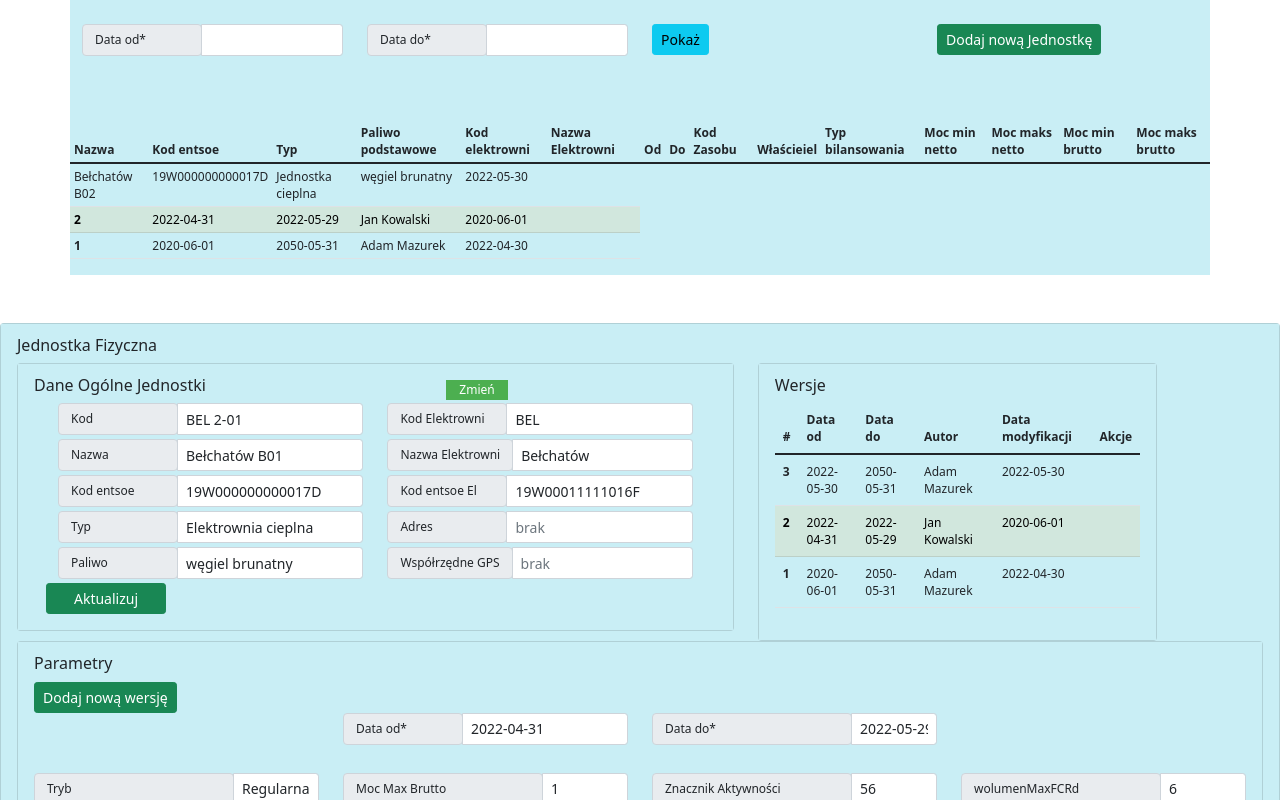
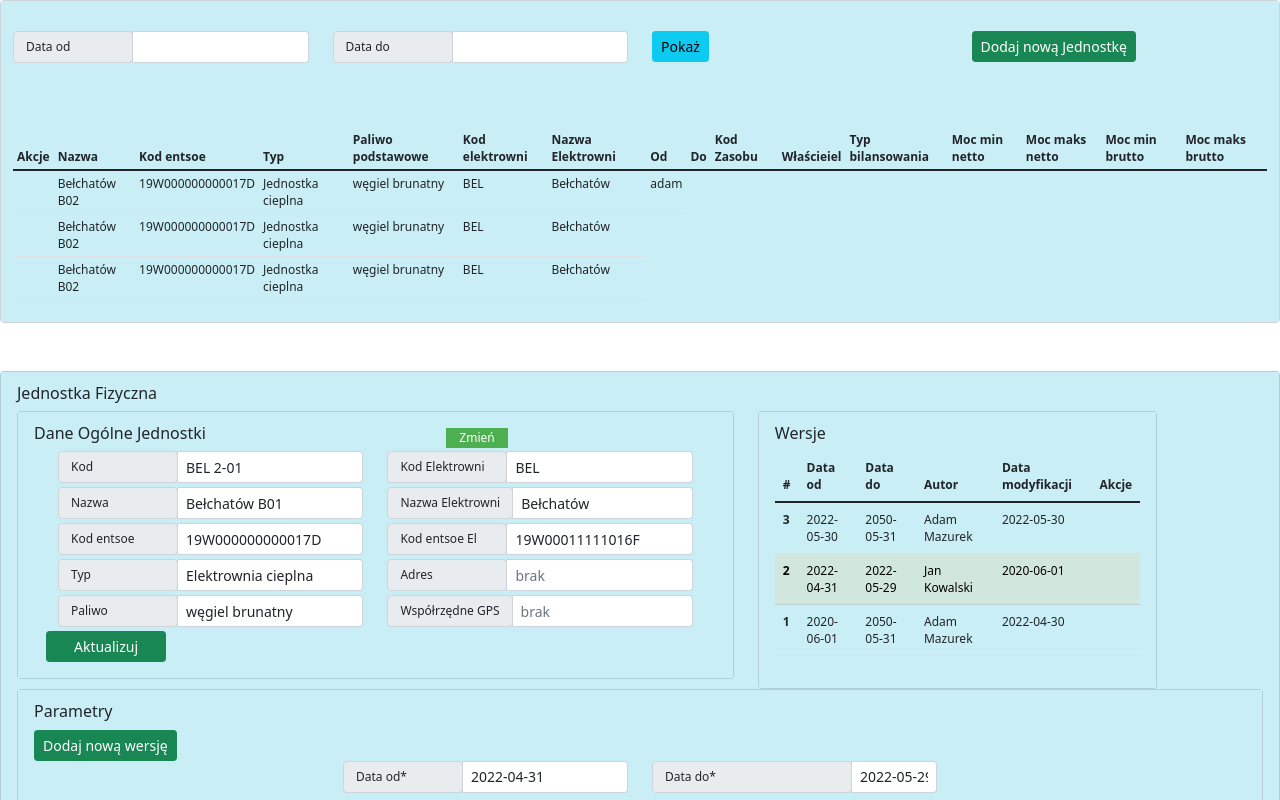
Before and after one commit to amazurek/makieta, an Angular app: page / in a window 1280 px wide. Shown: the top 800 px of the page. Built offline with nearby package versions, Linux system fonts and the light colour scheme.

Commit message:
5 files modified

```diff
--- a/src/app/jednostki-lista/jednostki-lista.component.html
+++ b/src/app/jednostki-lista/jednostki-lista.component.html
@@ -1,20 +1,17 @@
-<div class="container">
-  <br>
+<div class="form-control">
+  <br />
   <div class="row">
     <div class="col-sm">
       <div class="input-group input-group-sm mb-1">
         <div class="input-group-prepend">
           <span class="input-group-text" id="inputGroup-sizing-sm1"
-          >Data od*</span
+            >Data od</span
           >
         </div>
 
         <input
           type="text"
           class="form-control"
-        placeholder=""
-
-        aria-label="Sizing example input"
           aria-describedby="inputGroup-sizing-sm1"
         />
       </div>
@@ -23,15 +20,13 @@
       <div class="input-group input-group-sm mb-1">
         <div class="input-group-prepend">
           <span class="input-group-text" id="inputGroup-sizing-sm1"
-          >Data do*</span
+            >Data do</span
           >
         </div>
-
         <input
           type="text"
           class="form-control"
           placeholder=""
-
           aria-label="Sizing example input"
           aria-describedby="inputGroup-sizing-sm1"
         />
@@ -43,16 +38,18 @@
     <div class="col-sm">
       <button class="btn btn-sm btn-success">Dodaj nową Jednostkę</button>
     </div>
-  <br>
-  <br>
-  <br>
-  <br>
 
+    <br />
+    <br />
+    <br />
+    <br />
   </div>
   <div class="row">
+    <div class="col-sm">
       <table class="table table-sm">
         <thead>
           <tr>
+            <th scope="col">Akcje</th>
             <th scope="col">Nazwa</th>
             <th scope="col">Kod entsoe</th>
             <th scope="col">Typ</th>
@@ -72,32 +69,35 @@
         </thead>
         <tbody>
           <tr>
-          <td>{{jadnTbl[0].param1}}</td>
-          <td>{{jadnTbl[0].param2}}</td>
-          <td>{{jadnTbl[0].param3}}</td>
-          <td>{{jadnTbl[0].param4}}</td>
-          <td>2022-05-30</td>
             <td></td>
-        </tr>
-        <tr class="table-success">
-          <th scope="row">2</th>
-          <td>2022-04-31</td>
-          <td>2022-05-29</td>
-          <td>Jan Kowalski</td>
-          <td>2020-06-01</td>
-          <td></td>
+            <td>{{ jadnTbl[0].param1 }}</td>
+            <td>{{ jadnTbl[0].param2 }}</td>
+            <td>{{ jadnTbl[0].param3 }}</td>
+            <td>{{ jadnTbl[0].param4 }}</td>
+            <td>{{ jadnTbl[0].param5 }}</td>
+            <td>{{ jadnTbl[0].param6 }}</td>
+            <td>{{ jadnTbl[0][fieldName][fieldName2] }}</td>
           </tr>
           <tr>
-          <th scope="row">1</th>
-          <td>2020-06-01</td>
-          <td>2050-05-31</td>
-          <td>Adam Mazurek</td>
-          <td>2022-04-30</td>
             <td></td>
+            <td>{{ jadnTbl[0].param1 }}</td>
+            <td>{{ jadnTbl[0].param2 }}</td>
+            <td>{{ jadnTbl[0].param3 }}</td>
+            <td>{{ jadnTbl[0].param4 }}</td>
+            <td>{{ jadnTbl[0].param5 }}</td>
+            <td>{{ jadnTbl[0].param6 }}</td>
+          </tr>
+          <tr>
+            <td></td>
+            <td>{{ jadnTbl[0].param1 }}</td>
+            <td>{{ jadnTbl[0].param2 }}</td>
+            <td>{{ jadnTbl[0].param3 }}</td>
+            <td>{{ jadnTbl[0].param4 }}</td>
+            <td>{{ jadnTbl[0].param5 }}</td>
+            <td>{{ jadnTbl[0].param6 }}</td>
           </tr>
         </tbody>
       </table>
     </div>
-
-
   </div>
+</div>
--- a/src/app/jednostki-lista/jednostki-lista.component.ts
+++ b/src/app/jednostki-lista/jednostki-lista.component.ts
@@ -7,8 +7,11 @@ import { Component, OnInit } from '@angular/core';
 })
 export class JednostkiListaComponent implements OnInit {
   jadnTbl = [];
+  fieldName:string = 'param7';
+  fieldName2:string = 'par1';
   constructor() {
-    this.jadnTbl[0] = { param1: 'Bełchatów B02', param2: '19W000000000017D', param3:'Jednostka cieplna',param4:'węgiel brunatny' };
+    this.jadnTbl[0] = { param1: 'Bełchatów B02', param2: '19W000000000017D', param3:'Jednostka cieplna',param4:'węgiel brunatny', param5:'BEL' , param6:'Bełchatów' };
+    this.jadnTbl[0] = { param1: 'Bełchatów B02', param2: '19W000000000017D', param3:'Jednostka cieplna',param4:'węgiel brunatny', param5:'BEL' , param6:'Bełchatów', param7:{par1:'adam'} };
   }
 
   ngOnInit() {}
--- a/src/app/jednostki/jednostki.component.css
+++ b/src/app/jednostki/jednostki.component.css
@@ -1,5 +1,6 @@
 input {
   font-size: 12px;
+  pointer-events:visibleStroke;
 }
 
 p {
--- a/src/app/jednostki/jednostki.component.html
+++ b/src/app/jednostki/jednostki.component.html
@@ -28,7 +28,7 @@
                       <input
                         type="text"
                         class="form-control"
-                        placeholder="BEL 2-01"
+
                         [(ngModel)]="kod"
                         aria-label=""
                         aria-describedby="inputGroup-sizing-sm"
@@ -643,6 +643,7 @@
                 [(ngModel)]="params.wolumenMaxmFRRg"
                 aria-label="Sizing example input"
                 aria-describedby="inputGroup-sizing-sm"
+                readonly
               />
             </div>
           </div>
--- a/src/app/jednostki/jednostki.component.ts
+++ b/src/app/jednostki/jednostki.component.ts
@@ -4,10 +4,9 @@ import { Params } from '../model/Params';
 @Component({
   selector: 'app-jednostki',
   templateUrl: './jednostki.component.html',
-  styleUrls: ['./jednostki.component.css']
+  styleUrls: ['./jednostki.component.css'],
 })
 export class JednostkiComponent implements OnInit {
-
   params: Params = new Params();
   kod: string = 'BEL 2-01';
   nazwa: string = 'Bełchatów B01';
@@ -23,13 +22,15 @@ export class JednostkiComponent implements OnInit {
   dataOd = '2022-04-31';
   dataDo = '2022-05-29';
 
-nowaWersja(){
-  this.dataOd = '';
-  this.dataDo = '';
-}
-ngOnInit(){
+  nowaWersja() {
+    this.dataOd = '';
+    this.dataDo = '';
+  }
+  ngOnInit() {}
 
-}
+  www() {
+    console.log('XXXXXX');
+  }
   constructor() {
     this.params.setParams(
       new Date('2021-01-01'),
@@ -65,5 +66,4 @@ ngOnInit(){
       99
     );
   }
-
 }
```
Lines whose indentation alone changed are shown as unchanged.
